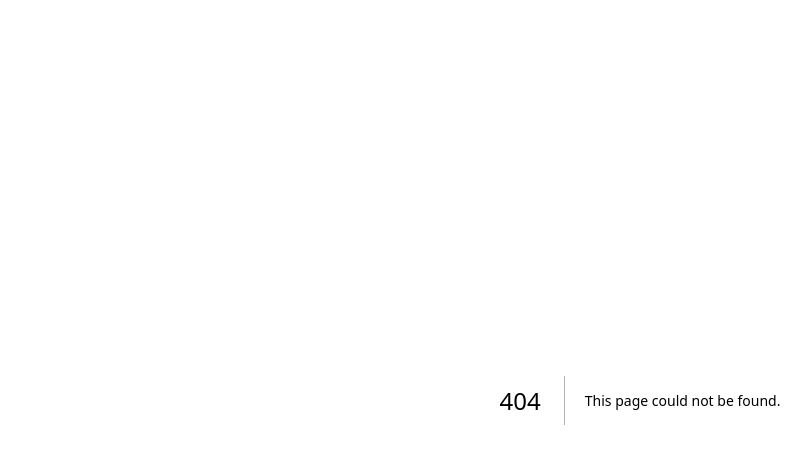
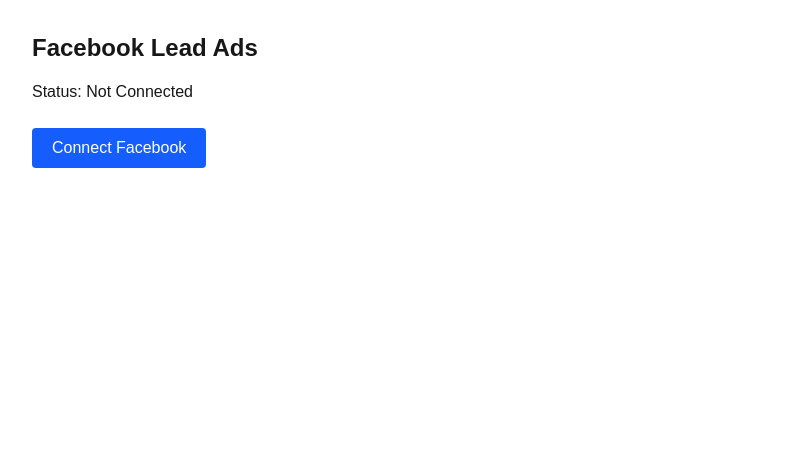
Before and after one commit to puni11/salescrm, a Next.js app: page /settings/integrations/facebook in a window 1280 px wide. Before the commit this address had no page. Shown: the top 464 px of the page, without its empty margins (0-811 px from the left). Built offline with nearby package versions, Linux system fonts and the light colour scheme.

Commit message:
Code Updated

```diff
--- a/app/api/contact/route.js
+++ b/app/api/contact/route.js
@@ -7,7 +7,7 @@
 export async function GET(req) {
   try {
     const session = await getServerSession(authOptions);
-
+    console.log(session)
    if(!session){
     return Response.json({success:false, message:"You are Not Authorised"}, {status:401})
    }
--- /dev/null
+++ b/app/api/facebook/callback/route.js
@@ -0,0 +1,12 @@
+import { NextResponse } from "next/server";
+
+export async function GET(request) {
+  const { searchParams } = new URL(request.url);
+
+  const code = searchParams.get("code");
+
+  return NextResponse.json({
+    success: true,
+    code,
+  });
+}
--- /dev/null
+++ b/app/api/facebook/login/route.js
@@ -0,0 +1,21 @@
+import { NextResponse } from "next/server";
+
+export async function GET() {
+  const url = new URL("https://www.facebook.com/v25.0/dialog/oauth");
+
+  url.searchParams.set("client_id", process.env.META_ID);
+
+  url.searchParams.set(
+    "redirect_uri",
+    `${process.env.NEXTAUTH_URL}/api/facebook/callback`
+  );
+
+  url.searchParams.set(
+    "configuration_id",
+    process.env.FACEBOOK_CONFIGURATION_ID
+  );
+
+  url.searchParams.set("response_type", "code");
+
+  return NextResponse.redirect(url);
+}
--- /dev/null
+++ b/app/settings/integrations/facebook/page.js
@@ -0,0 +1,26 @@
+"use client";
+
+export default function FacebookIntegrationPage() {
+  const connectFacebook = () => {
+    window.location.href = "/api/facebook/login";
+  };
+
+  return (
+    <div className="p-8">
+      <h1 className="text-2xl font-bold">
+        Facebook Lead Ads
+      </h1>
+
+      <p className="mt-4">
+        Status: Not Connected
+      </p>
+
+      <button
+        onClick={connectFacebook}
+        className="mt-6 rounded bg-blue-600 px-5 py-2 text-white"
+      >
+        Connect Facebook
+      </button>
+    </div>
+  );
+}
--- a/next.config.mjs
+++ b/next.config.mjs
@@ -1,4 +1,8 @@
+// next.config.js
 const nextConfig = {
+  allowedDevOrigins: [
+    "22f5-2405-201-5c05-9072-8cac-17ee-5b54-5fc6.ngrok-free.app", // Removed "https://"
+  ],
   images: {
     remotePatterns: [
       {
```
